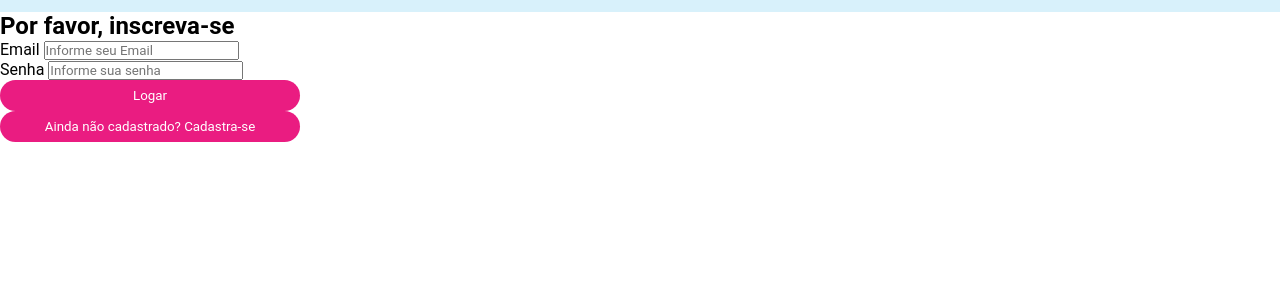
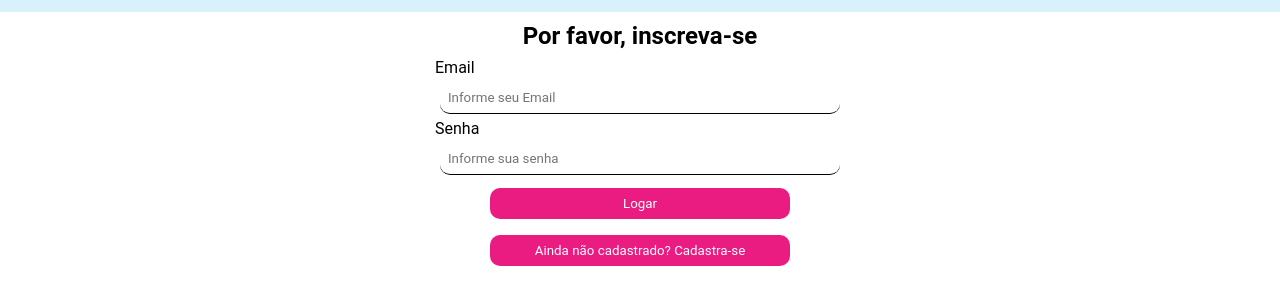
Before and after one commit to nicolasdosantos/dog_dodoi, a plain HTML site: page front/login.html in a window 1280 px wide. Shown: the part 67-372 px from the top of the page. Drawn offline with Linux system fonts and the light colour scheme.

Commit message:
login finalização

```diff
--- a/styles/style.css
+++ b/styles/style.css
@@ -1,3 +1,4 @@
+
 :root{
     --cor-principal: #EA1C81;
     --cor-topo: #D8F1FB;
@@ -117,14 +118,12 @@ main #beneficios #beneficios-servicos{
 main #beneficios #beneficios-nossosbeneficios,
 main #beneficios #beneficios-servicos,
 main #form #form-texto,
-#registrar
-{
+#inscreva-se{
     text-align: center;
 }
 
 main #form #form-formulario form,
-main #registro #cadastro-formulario form
-{
+main #login #logar-login form{
     display: flex;
     justify-content: center;
     align-items: center;
@@ -132,8 +131,7 @@ main #registro #cadastro-formulario form
 }
 
 main #form #form-formulario form input,
-main #registro #cadastro-formulario form input
-{
+main #login #logar-login form input{
     display: block;
     padding: 8px;
     border: none;
@@ -144,20 +142,15 @@ main #registro #cadastro-formulario form input
     margin-bottom: 10px;
 }
 
-main #form-formulario-registro, form button
-main #form-formulario-possuo-cadastro, form button{
+main #form #form-formulario form button,
+main #login #logar-login form button{
     padding: 8px;
     border: none;
     background-color: var(--cor-principal);
     color: var(--cor-branca);
-    border-radius: 30px;
+    border-radius: 10px;
     width: 300px;
     cursor: pointer;
-}
-
-main div nav a{
-    color: black;
-    text-decoration: none;
 }
 
 main #form #form-formulario{
@@ -168,16 +161,25 @@ main #form #form-formulario{
 
 
 
-/*                                               RODAPÉ                               */
+/*                                               RODAPÉ                                         */
 #rodape{
     background-color: var(--cor-topo);
     text-align: center;
 }
 
-main #registro #cadastro-formulario form button{
+main #login #logar-login form button{
     margin: 8px;
 }
 
-main #registro, #cadastro-formulario{
-    margin-top: 20px;
+main #login #logar-login form input{
+    margin: 5px;
 }
+
+main #login #logar-login form{
+    margin: 8px;
+}
+
+main #login,logar-login{
+    margin-top: 10px;
+
+}
```
